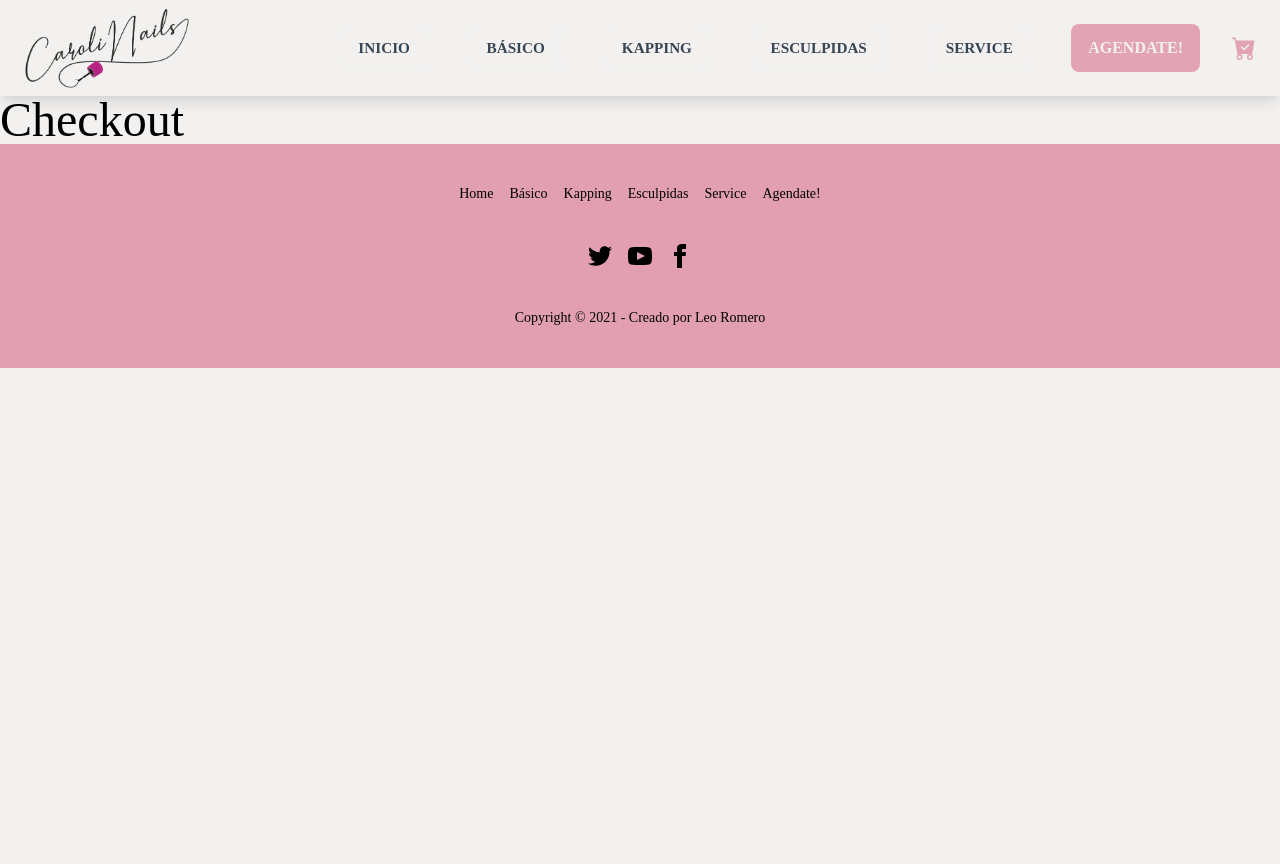
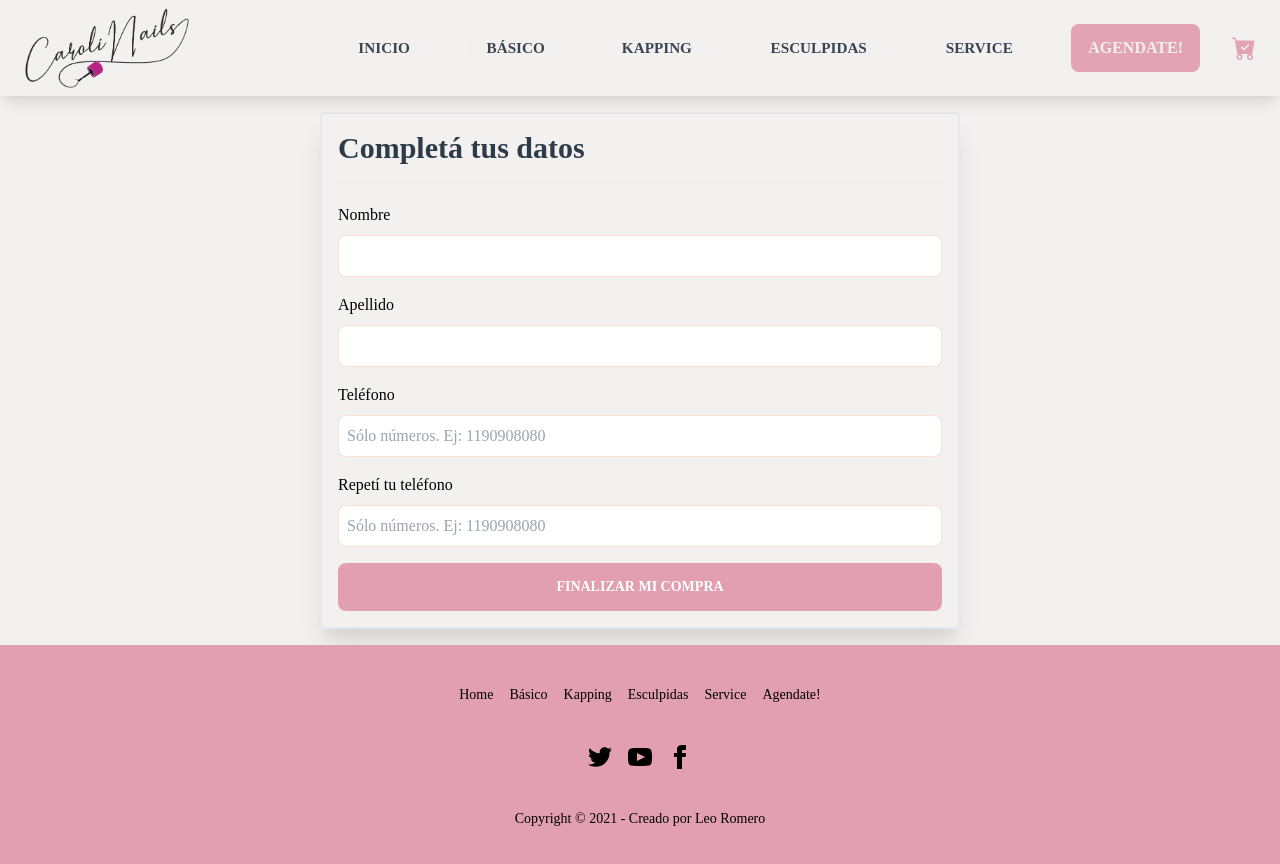
Before and after one commit to leonardoromero/carolinails, a React (Create React App) app: page /checkout in a window 1280 px wide. Shown: the top 864 px of the page. Before the commit the page ends 800 px from the top, so only its background shows below. Built offline with nearby package versions, Linux system fonts and the light colour scheme; a web font is replaced by a local one.

Commit message:
Item Collection II

```diff
--- a/package.json
+++ b/package.json
@@ -14,6 +14,7 @@
     "react-icons": "^4.3.1",
     "react-router-dom": "^6.0.2",
     "react-scripts": "4.0.3",
+    "sweetalert2": "^11.3.0",
     "web-vitals": "^1.1.2"
   },
   "scripts": {
--- a/src/components/Checkout.js
+++ b/src/components/Checkout.js
@@ -1,13 +1,118 @@
-import React, { useContext } from 'react'
+import React, { useState, useContext } from 'react'
 import { CartContext } from '../context/CartContext'
+import { dataValidation } from '../helpers/dataValidation'
+import Swal from "sweetalert2"
+import { db } from '../firebase/config'
+import { collection, Timestamp, writeBatch, addDoc } from 'firebase/firestore/lite'
+import { useNavigate } from 'react-router'
+
 
 export const Checkout = () => {
 
-    const {cart} = useContext(CartContext)
+    const inputStyle = 'form-control mt-2 border border-primaryFocus p-2 w-full rounded-lg focus:border-primary focus:outline-none'
+
+    const batch = writeBatch(db)
+    const orderRef = collection(db, 'orders')
+    const navigate = useNavigate()
+
+    const {cart, totalCart, deleteCart} = useContext(CartContext)
+
+    const [values, setValues] = useState({
+        name: '',
+        lastName: '',
+        phone: '',
+        phone2: ''
+    })
+
+    const handleInputChange = (e) => {
+        setValues({
+            ...values,
+            [e.target.name]: e.target.value
+        })
+    }
+
+    const handleSubmit = (e) => {
+        e.preventDefault()
+        if (!dataValidation(values)) { return }
+
+        const bill = {
+            buyer: {...values},
+            items: cart,
+            total: totalCart(),
+            date: Timestamp.fromDate( new Date() )
+        }
+
+        addDoc(orderRef, bill)
+            .then((res) => {
+                batch.commit()
+                Swal.fire({
+                    icon: 'success',
+                    title: 'Gracias por tu compra!',
+                    text: `${values.name}, tu compra de ${bill.items.map((item) => item.name).join(', ')} fue registrada con éxito bajo el identificador ${res.id}`,
+                    footer: 'Redireccionando a la página principal'
+                })
+                .then(() => {
+                   deleteCart()
+                   navigate('/')
+
+                })
+
+            })
+
+        console.log(bill)
+        console.log(cart)
+
+    }
 
     return (
-        <div>
-            <h1 className='text-5xl'>Checkout</h1>
+        <div className='rounded shadow-xl w-2/3 md:w-1/2 mx-auto m-4 p-4 border-2'>
+            <h2 className='text-3xl font-bold mb-4 text-detail4'>Completá tus datos</h2>
+            <hr/>
+                <form className='pt-5 space-y-4' onSubmit={handleSubmit}>
+                    <div>
+                        <label className=''>Nombre {(values.name.length !== 0 && values.name.length < 3) && <span className='text-gray-500  text-sm'>debe contener más de 3 letras</span>}</label>
+                        <input
+                            className={inputStyle}
+                            type='text'
+                            value={values.name}
+                            name="name"
+                            onChange={handleInputChange}>
+                        </input>
+                    </div>
+                    <div>
+                        <label className=''>Apellido {(values.lastName.length !== 0 && values.lastName.length < 4) && <span className='text-gray-500  text-sm'>debe contener más de 3 letras</span>}</label>
+                        <input
+                            className={inputStyle}
+                            type='text'
+                            value={values.lastName}
+                            name="lastName"
+                            onChange={handleInputChange}>
+                        </input>
+                    </div>
+                    <div>
+                        <label className=''>Teléfono {(values.phone.length !== 0 && values.phone.length !== 10) && <span className='text-gray-500  text-sm'>debe contener 10 números</span>}</label>
+                        <input
+                            className={inputStyle}
+                            placeholder='Sólo números. Ej: 1190908080'
+                            type='number'
+                            value={values.phone}
+                            name="phone"
+                            onChange={handleInputChange}>
+                        </input>
+                    </div>
+                    <div>
+                        <label className=''>Repetí tu teléfono {(values.phone !== values.phone2) && <span className='text-gray-500  text-sm'>debe coincidir con el campo anterior!</span>}</label>
+                        <input
+                            className={inputStyle}
+                            placeholder='Sólo números. Ej: 1190908080'
+                            type='number'
+                            value={values.phone2}
+                            name="phone2"
+                            onChange={handleInputChange}>
+                        </input>
+                    </div>
+                    <button type='submit' className='btn bg-primary border-none w-full hover:bg-secondary'>Finalizar mi compra</button>
+                </form>
         </div>
     )
 }
--- a/src/components/ItemDetail.js
+++ b/src/components/ItemDetail.js
@@ -4,7 +4,7 @@ import {AddToCart} from './AddToCart'
 import {AddedToCart} from './AddedToCart'
 import { useNavigate } from 'react-router'
 
-export const ItemDetail = ( { id, name, desc, price, img, stock, category } ) => {
+export const ItemDetail = ( { id, name, desc, price, img, stock } ) => {
 
     let [count, setCount] = useState(0)
     const {addToCart, isInCart} = useContext(CartContext)
--- a/src/components/NavBar.js
+++ b/src/components/NavBar.js
@@ -9,7 +9,7 @@ export const NavBar = () => {
           <div className="px-2 mx-2 navbar-start">
             <button className="btn btn-square text-primary bg-primaryBg border-primaryBg hover:text-primaryBg hover:bg-primary hover: border-none lg:hidden">
             <svg xmlns="http://www.w3.org/2000/svg" fill="none" viewBox="0 0 24 24" className="inline-block w-6 h-6 stroke-current">
-              <path strokeLinecap="round" strokeLineJoin="round" strokeWidth="2" d="M4 6h16M4 12h16M4 18h16"></path>
+              <path strokeLinecap="round" strokeLinejoin="round" strokeWidth="2" d="M4 6h16M4 12h16M4 18h16"></path>
             </svg>
           </button>
             <Link to="/"><img src={Logo} alt="logo" className='h-20'/></Link>
--- a/src/firebase/config.js
+++ b/src/firebase/config.js
@@ -1,6 +1,5 @@
 // Import the functions you need from the SDKs you need
 import { initializeApp } from "firebase/app";
-import { getAnalytics } from "firebase/analytics";
 import { getFirestore } from "firebase/firestore/lite";
 // TODO: Add SDKs for Firebase products that you want to use
 // https://firebase.google.com/docs/web/setup#available-libraries
@@ -19,5 +18,4 @@ const firebaseConfig = {
 
 // Initialize Firebase
 const app = initializeApp(firebaseConfig);
-const analytics = getAnalytics(app);
 export const db = getFirestore(app)
--- /dev/null
+++ b/src/helpers/dataValidation.js
@@ -0,0 +1,41 @@
+import Swal from "sweetalert2"
+
+export const dataValidation = (values) => {
+    if (values.name.length < 3) {
+        Swal.fire({
+            icon: 'error',
+            title: 'Nombre inválido',
+            text: 'Debe contener más de 3 letras'
+        })
+        return false
+    }
+
+    if (values.lastName.length < 4) {
+        Swal.fire({
+            icon: 'error',
+            title: 'Apellido inválido',
+            text: 'Debe contener más de 4 letras'
+        })
+        return false
+    }
+
+    if (values.phone.length !== 10 || values.phone2.length !== 10) {
+        Swal.fire({
+            icon: 'error',
+            title: 'Teléfono inválido',
+            text: 'Debe tener 10 dígitos'
+        })
+        return false
+    }
+
+    if (values.phone !== values.phone2) {
+        Swal.fire({
+            icon: 'error',
+            title: 'Teléfono inválido',
+            text: 'Los teléfonos deben ser iguales'
+        })
+        return false
+    }
+
+    return true
+}
```
Also changed, not shown: src/components/Form.js (added, +8 -0 lines), 1 other file (tests, documents, lock files or other folders).
